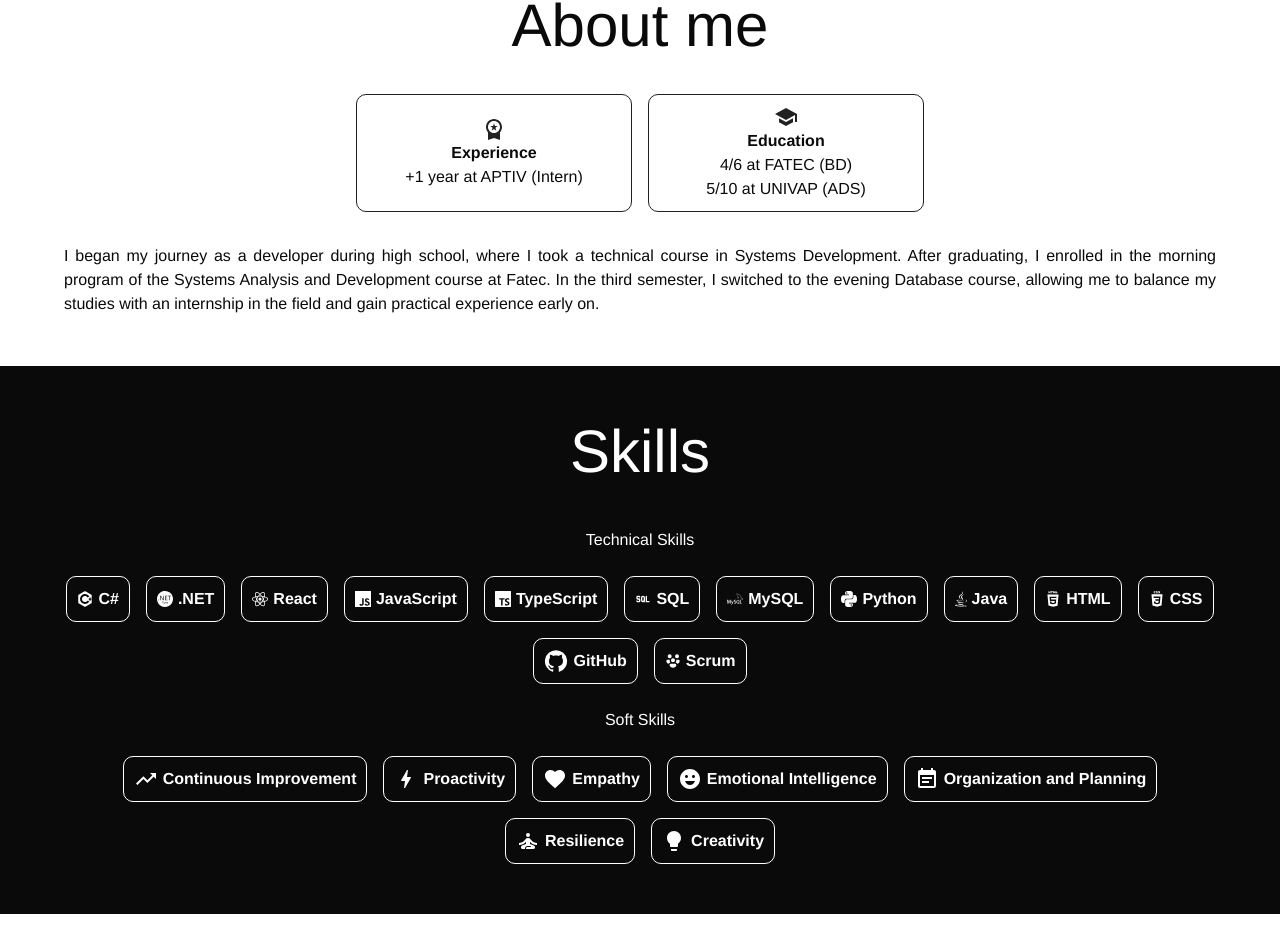
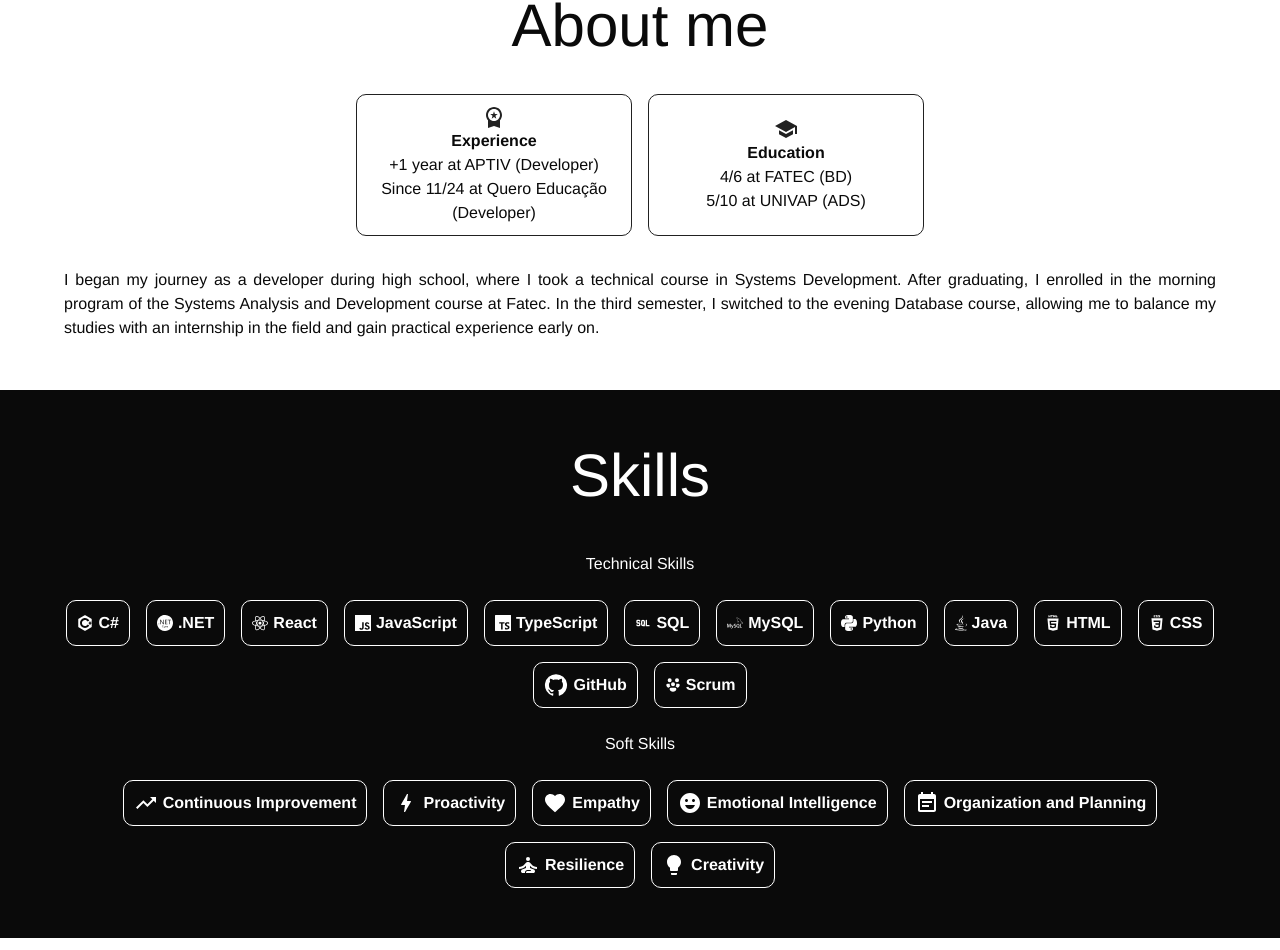
Before and after one commit to alimkhodr/my-portfolio, a React (Vite) app: page / in a window 1280 px wide. Shown: the part 860-1810 px from the top of the page. Built offline with nearby package versions, Linux system fonts and the light colour scheme; no server answers.

Commit message:
Update About.tsx

```diff
--- a/src/pages/Home/sections/About/About.tsx
+++ b/src/pages/Home/sections/About/About.tsx
@@ -38,7 +38,14 @@ const About = () => {
                                     <a href="https://www.aptiv.com" target="_blank" rel="noopener noreferrer" style={{ textDecoration: 'none', color: 'inherit' }}>
                                         <span> APTIV </span>
                                     </a>
-                                    (Intern)
+                                    (Developer)
+                                </Typography>
+                                <Typography color="primary.main" textAlign="center">
+                                    Since 11/24 at
+                                    <a href="https://querobolsa.com.br/" target="_blank" rel="noopener noreferrer" style={{ textDecoration: 'none', color: 'inherit' }}>
+                                        <span> Quero Educação </span>
+                                    </a>
+                                    (Developer)
                                 </Typography>
                             </StyledCard>
                         </Grid>
```
